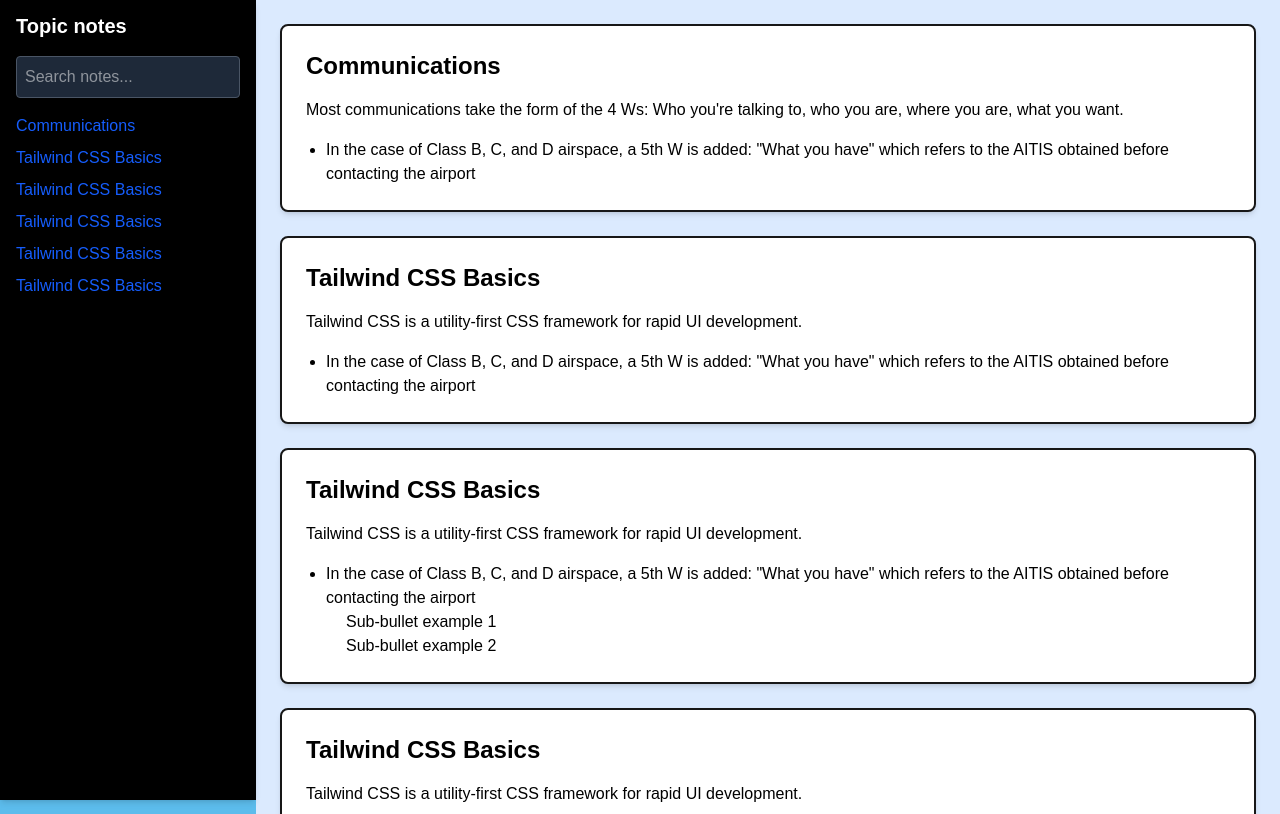
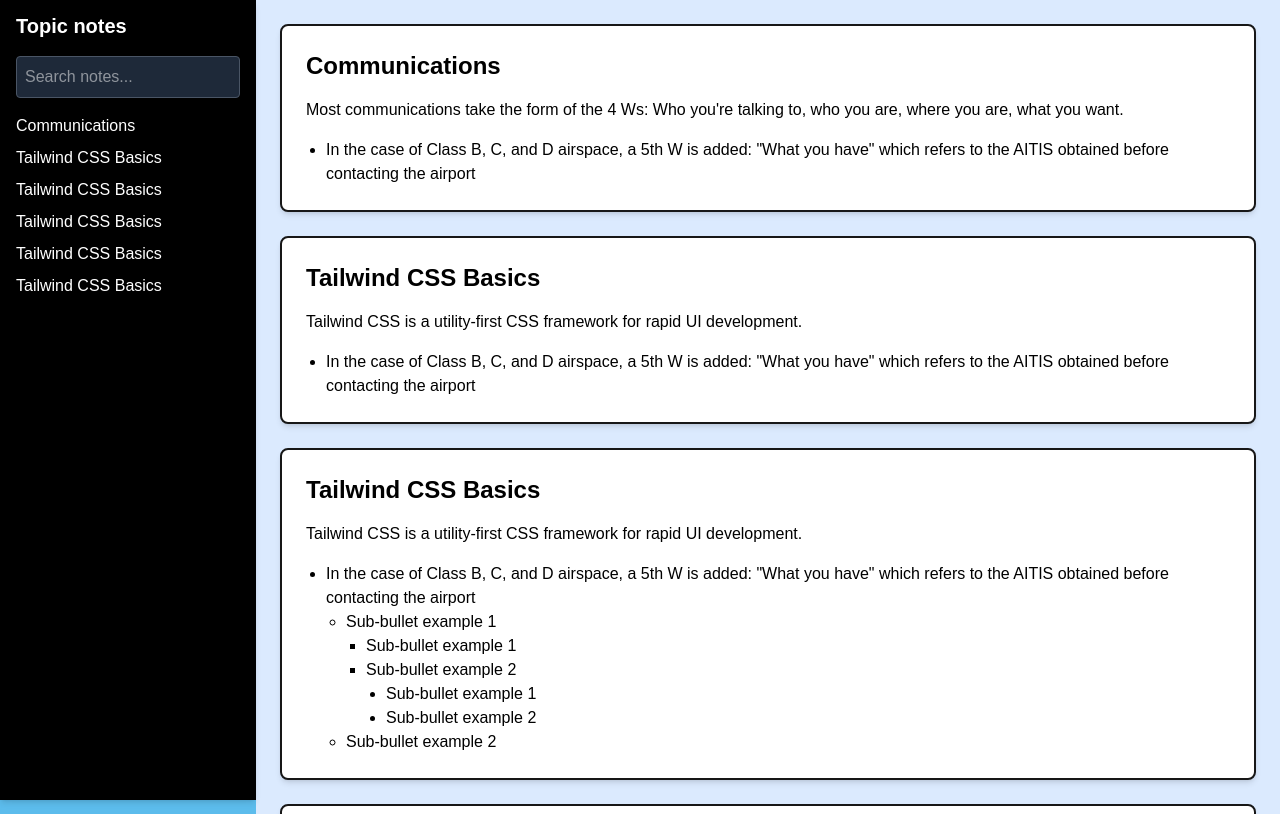
Before and after one commit to AlexandrOsornio/pilot-notes, a Next.js app: page / in a window 1280 px wide. Shown: the top 814 px of the page. Built offline with nearby package versions, Linux system fonts and the light colour scheme.

Commit message:
Fixed bullet and sidenav styling

```diff
--- a/components/Sidenav.tsx
+++ b/components/Sidenav.tsx
@@ -27,7 +27,7 @@
           <li key={note.id} className="mb-2">
             <Link
               href={`#note-${note.id}`}
-              className="text-blue-600 hover:underline"
+              className="text-white hover:underline"
               scroll={true}>
               {note.title}
             </Link>
--- a/components/note_content.tsx
+++ b/components/note_content.tsx
@@ -5,7 +5,7 @@
 }
 
 function BulletList({ bullets, level = 0 }: { bullets: Bullet[]; level?: number }) {
-  const listStyle = ['list-disc', 'list-circle', 'list-square'];
+  const listStyle = ['list-disc', 'list-[circle]', 'list-[square]'];
   const style = listStyle[level % listStyle.length];
 
   return (
--- a/content/Notes.ts
+++ b/content/Notes.ts
@@ -39,7 +39,17 @@
       {
         text: 'In the case of Class B, C, and D airspace, a 5th W is added: "What you have" which refers to the AITIS obtained before contacting the airport',
         subBullets: [
-          { text: 'Sub-bullet example 1' },
+          { text: 'Sub-bullet example 1',
+            subBullets: [
+              { text: 'Sub-bullet example 1' },
+              { text: 'Sub-bullet example 2',
+                subBullets: [
+                  { text: 'Sub-bullet example 1' },
+                  { text: 'Sub-bullet example 2' },
+                ]
+               },
+            ],
+           },
           { text: 'Sub-bullet example 2' },
         ],
       },
```
